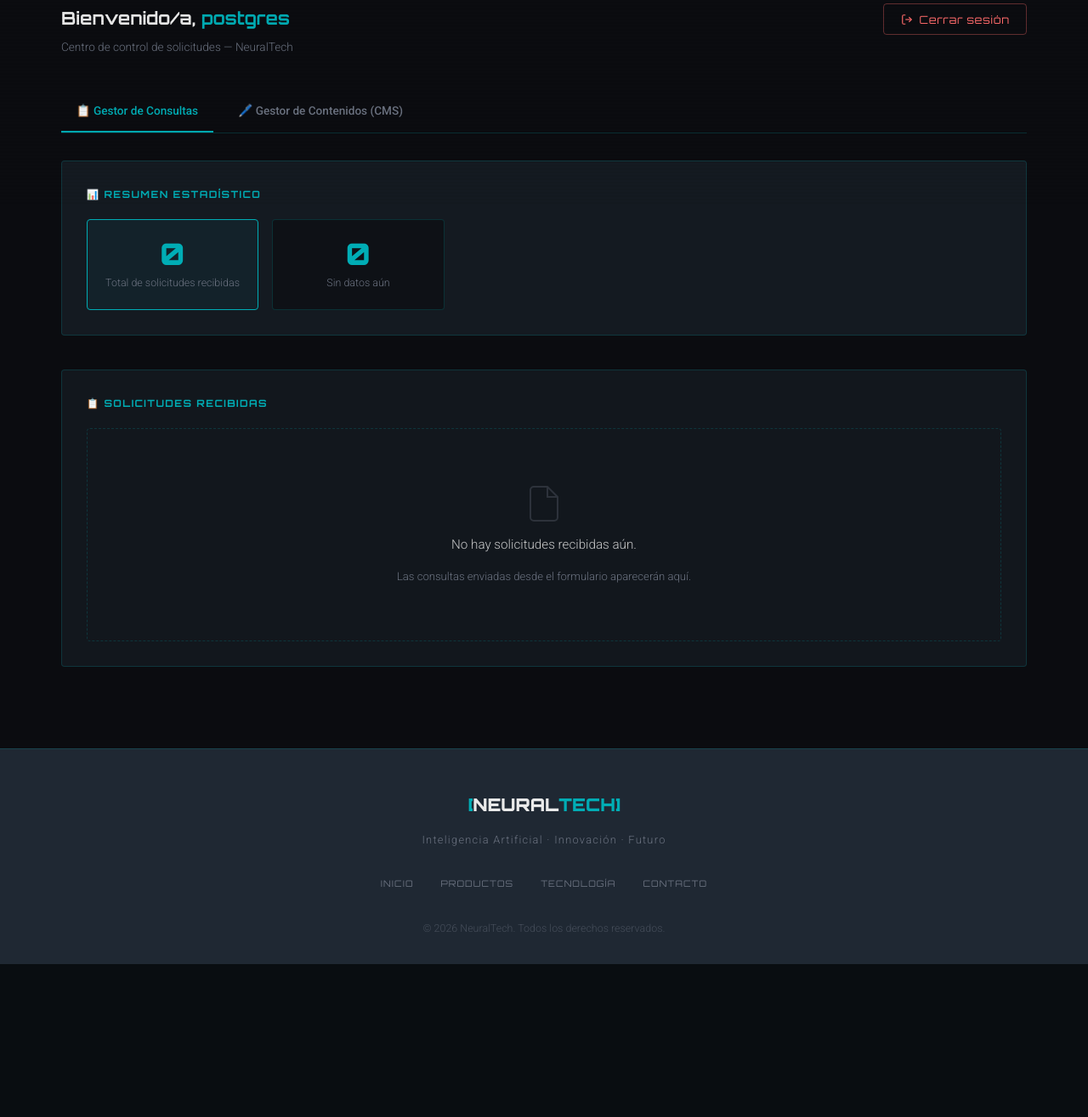
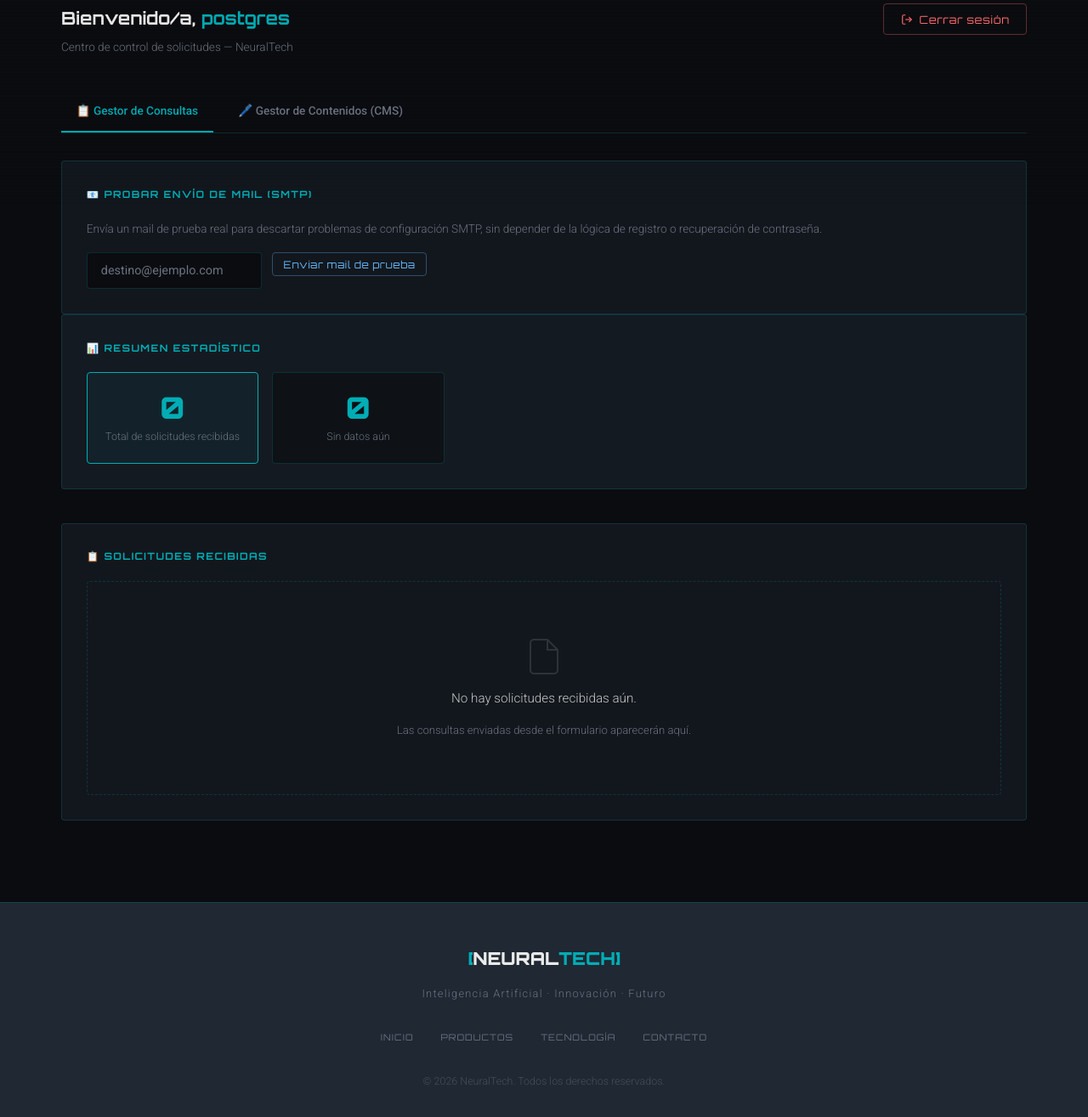
Before and after one commit to pasilisuces-netizen/SegundoParcial, a Django app: page /dashboard/ in a window 1280 px wide. Shown: the part 558-1873 px from the top of the page at 85% size. Before the commit the page ends 1693 px from the top, so only its background shows below. Run offline with Django 5.2, Linux system fonts and the light colour scheme; a user stored in the database is signed in; data that the repository does not hold is empty.

Commit message:
correcciones mail

```diff
--- a/Neural_Tech/mi_app/forms.py
+++ b/Neural_Tech/mi_app/forms.py
@@ -151,6 +151,23 @@ class NuevaContrasenaForm(forms.Form):
         return cleaned_data
 
 
+# ─── PRUEBA DE ENVÍO DE MAIL — Panel de Administración ──────────────────────
+
+class ProbarEmailForm(forms.Form):
+    """
+    Formulario simple usado en el dashboard de admin para probar que el
+    envío de correo (SMTP) esté funcionando, sin depender de la lógica
+    de tokens de registro/reset de contraseña.
+    """
+    email_destino = forms.EmailField(
+        label='Enviar mail de prueba a',
+        widget=forms.EmailInput(attrs={
+            'class': 'form-input',
+            'placeholder': 'destino@ejemplo.com',
+        })
+    )
+
+
 # ─── CMS (Content Management System) — Consigna 4 ───────────────────────────
 
 class ContenidoForm(forms.ModelForm):
--- a/Neural_Tech/mi_app/templates/mi_app/dashboard.html
+++ b/Neural_Tech/mi_app/templates/mi_app/dashboard.html
@@ -65,6 +65,27 @@
 
         <!-- MENSAJES DEL SISTEMA -->
         {% include 'includes/mensajes.html' %}
+
+        <!-- PRUEBA DE ENVÍO DE MAIL -->
+        <div class="dash-table-section">
+            <h3 class="dash-section-label">📧 Probar envío de mail (SMTP)</h3>
+            <p class="dash-subtitle">
+                Envía un mail de prueba real para descartar problemas de configuración SMTP,
+                sin depender de la lógica de registro o recuperación de contraseña.
+            </p>
+            <form method="post" style="display:flex; gap:.75rem; align-items:flex-start; flex-wrap:wrap; margin-top:1rem;">
+                {% csrf_token %}
+                <div>
+                    {{ probar_email_form.email_destino }}
+                    {% if probar_email_form.email_destino.errors %}
+                        <div class="dash-td-mensaje" style="color:#e05252;">
+                            {{ probar_email_form.email_destino.errors|striptags }}
+                        </div>
+                    {% endif %}
+                </div>
+                <button type="submit" class="dash-btn-editar">Enviar mail de prueba</button>
+            </form>
+        </div>
 
         <!-- RESUMEN ESTADÍSTICO -->
         <div class="dash-stats-section">
--- a/Neural_Tech/mi_app/views.py
+++ b/Neural_Tech/mi_app/views.py
@@ -15,6 +15,9 @@ from django.urls import reverse
 
 import requests
 import secrets
+import logging
+
+logger = logging.getLogger(__name__)
 
 # Decorador para restringir vistas solo a usuarios administradores
 # (logueado + is_staff=True). Si no cumple, lo manda al login.
@@ -28,7 +31,7 @@ from rest_framework.permissions import AllowAny
 from rest_framework.response import Response
 from rest_framework import status
 
-from .forms import ContactoForm, RegistroForm, SolicitarResetForm, NuevaContrasenaForm, ContenidoForm
+from .forms import ContactoForm, RegistroForm, SolicitarResetForm, NuevaContrasenaForm, ContenidoForm, ProbarEmailForm
 from .models import Consultas, UsuarioPermitido, ContenidoSitio, clasificar_mensaje
 from .serializers import ConsultaSerializer
 
@@ -206,10 +209,10 @@ def registro(request):
                     ),
                     settings.DEFAULT_FROM_EMAIL,
                     [email],
-                    fail_silently=True,
+                    fail_silently=False,
                 )
-            except Exception:
-                pass
+            except Exception as e:
+                logger.error(f"[ERROR ENVIO MAIL - registro] {type(e).__name__}: {e}")
 
             messages.success(request, 'Le llegará un correo para validar su cuenta.')
             return redirect('validar_cuenta')
@@ -341,10 +344,10 @@ def olvide_contrasena(request):
                         cuerpo,
                         settings.DEFAULT_FROM_EMAIL,
                         [user.email],
-                        fail_silently=True,
+                        fail_silently=False,
                     )
                 except Exception as e:
-                      print(f"[ERROR ENVIO MAIL] {type(e).__name__}: {e}")
+                    logger.error(f"[ERROR ENVIO MAIL - olvide_contrasena] {type(e).__name__}: {e}")
 
                 messages.success(
                     request,
@@ -414,10 +417,43 @@ def dashboard(request):
         .annotate(cantidad=Count('id'))
         .order_by('categoria')
     )
+
+    # ─ Prueba de envío de mail (para descartar problemas de SMTP) ─
+    probar_email_form = ProbarEmailForm()
+    if request.method == 'POST' and 'email_destino' in request.POST:
+        probar_email_form = ProbarEmailForm(request.POST)
+        if probar_email_form.is_valid():
+            destino = probar_email_form.cleaned_data['email_destino']
+            try:
+                send_mail(
+                    'Mail de prueba — NeuralTech',
+                    (
+                        'Este es un mail de prueba enviado desde el panel de '
+                        'administración de NeuralTech.\n\n'
+                        'Si lo recibiste, el envío de correo (SMTP) está '
+                        'funcionando correctamente.'
+                    ),
+                    settings.DEFAULT_FROM_EMAIL,
+                    [destino],
+                    fail_silently=False,
+                )
+                messages.success(
+                    request,
+                    f'Mail de prueba enviado correctamente a {destino}.'
+                )
+            except Exception as e:
+                logger.error(f"[ERROR ENVIO MAIL - prueba dashboard] {type(e).__name__}: {e}")
+                messages.error(
+                    request,
+                    f'Falló el envío del mail de prueba: {type(e).__name__}: {e}'
+                )
+            return redirect('dashboard')
+
     return render(request, 'mi_app/dashboard.html', {
-        'consultas':     consultas,
-        'total':         total,
-        'por_categoria': por_categoria,
+        'consultas':          consultas,
+        'total':              total,
+        'por_categoria':      por_categoria,
+        'probar_email_form':  probar_email_form,
     })
 
 
```
